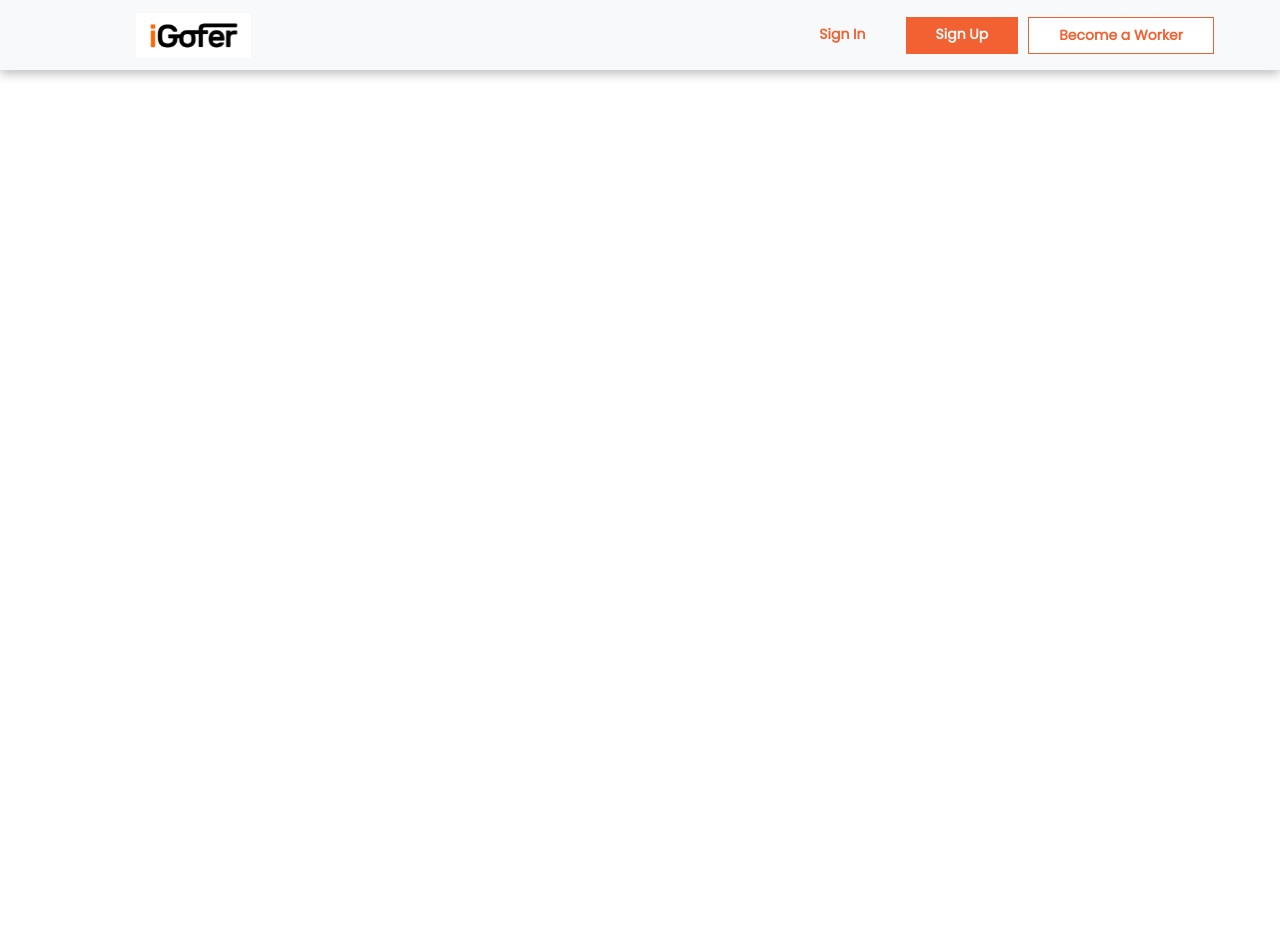
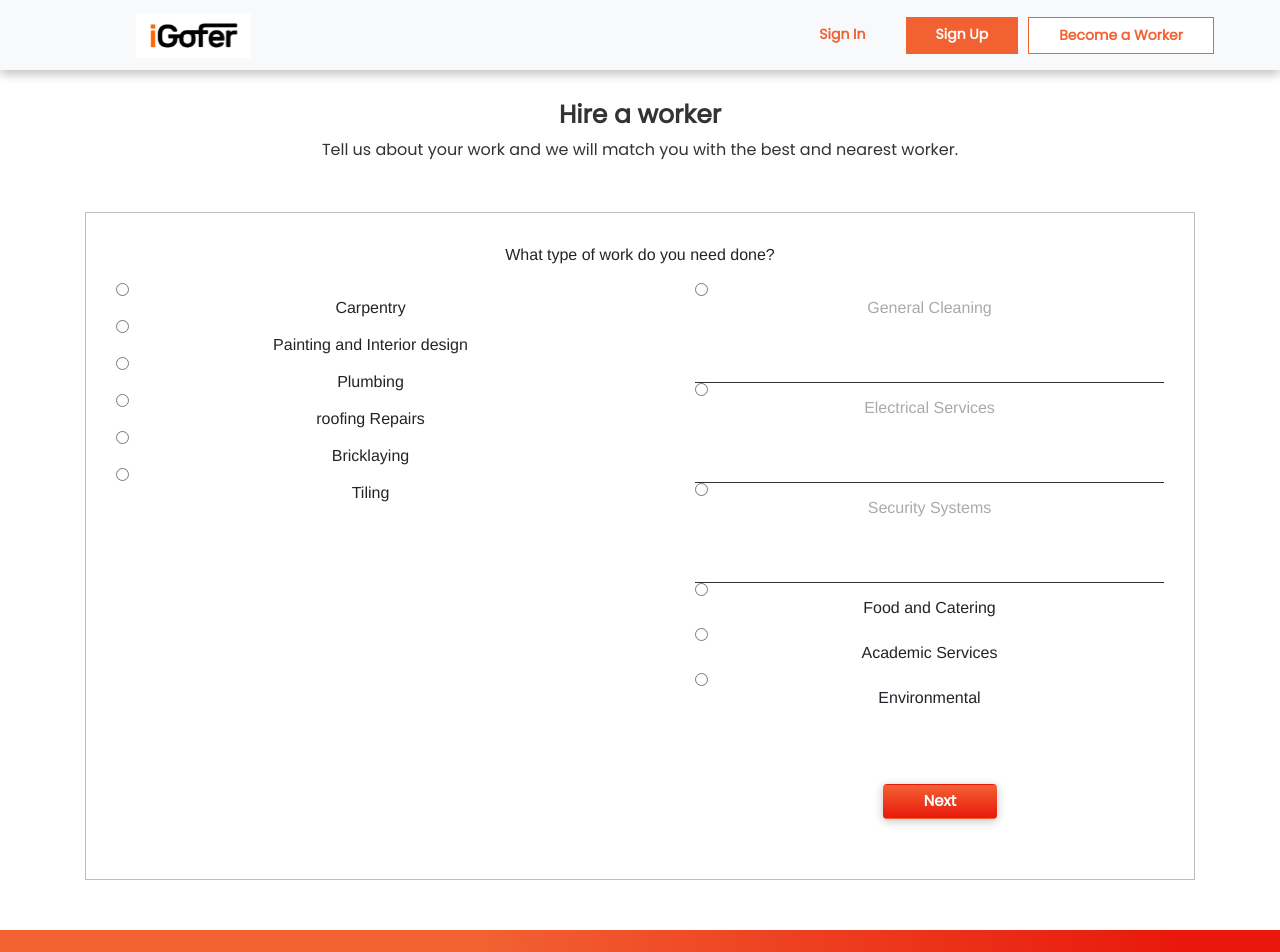
Before and after one commit to nonsoo24/iGofer-New, a Vue app: page /Hire in a window 1280 px wide. Shown: the top 952 px of the page. Before the commit the page ends 800 px from the top, so only its background shows below. Built offline with nearby package versions, Linux system fonts and the light colour scheme; a small style sheet from the web is missing; a web font is replaced by a local one.

Commit message:
new updates

```diff
--- /dev/null
+++ b/src/components/Hire.vue
@@ -0,0 +1,113 @@
+<template>
+    <div>
+        <section class="container" hire-form>
+        <h5 class="text-center">Hire a worker</h5>
+        <p class="text-center">Tell us about your work and we will match you with the best and nearest worker.</p>
+        <form action="">
+            <p>What type of work do you need done? </p>
+            <div class="row work-type-div">
+                <div class="col-md-6">
+                    <input type="radio" name="work-type" id="">Carpentry
+                    <input type="radio" name="work-type" id="">Painting and Interior design
+                    <input type="radio" name="work-type" id="">Plumbing
+                    <input type="radio" name="work-type" id="">roofing Repairs
+                    <input type="radio" name="work-type" id="">Bricklaying
+                    <input type="radio" name="work-type" id="">Tiling
+                </div>
+                <div class="col-md-6">
+                    <ul>
+                        <li> <input type="radio" name="work-type" id="cleaning">
+                    <label for="cleaning">General Cleaning</label>
+                    </li>
+
+                    <li>
+                    <input type="radio" name="work-type" id="electrical">
+                    <label for="electrical">Electrical Services</label>
+                    </li>
+
+                    <li>
+                    <input type="radio" name="work-type" id="security">
+                    <label for="security">Security Systems</label>
+                    </li>
+
+                    <input type="radio" name="work-type" id="catering">
+                    <label for="catering">Food and Catering</label>
+                    <input type="radio" name="work-type" id="academic">
+                    <label for="academic">Academic Services</label>
+                    <input type="radio" name="work-type" id="evironmental">
+                    <label for="evironmental">Environmental</label>
+                    </ul>
+                </div>
+            </div>
+            <button class="btn">Next</button>
+        </form>
+        </section>
+
+        <app-footer />
+    </div>
+</template>
+
+<script>
+import Footer from './Shared/Footer.vue'
+export default {
+    components: {
+        'app-footer': Footer
+    }
+
+}
+</script>
+
+<style scoped>
+    [hire-form] {
+        margin-top: 100px;
+    }
+
+    input {
+        display: block;
+        text-align: left
+    }
+
+    form {
+        border: 1px solid #BEBEBE;
+        padding: 30px;
+        margin: 50px auto
+    }
+
+    h5,h5+p, button {
+        font-family: "Poppins", "sans-serif";
+        font-style: normal;
+        color: #333333;
+    }
+
+    h5 {
+        font-weight: 600;
+        font-size: 25px;
+    }
+
+    h5+p {
+        font-weight: normal
+    }
+
+    button {
+        background: linear-gradient(180deg, #F26132 0%, #E8190C 100%);
+        box-shadow: 0px 2px 10px rgba(0, 0, 0, 0.25);
+        border-radius: 4px;
+        padding: 5px 40px;
+        color: #fff;
+        position: relative;
+        left: 300px;
+        top: 20px;
+        margin: 30px 0px 50px 0px;
+        font-size: 15px;
+        font-weight: 600;
+    }
+  ul li{
+  color: #AAAAAA;
+  display: block;
+  position: relative;
+  float: left;
+  width: 100%;
+  height: 100px;
+	border-bottom: 1px solid #333;
+}
+</style>
--- a/src/components/HomeContent.vue
+++ b/src/components/HomeContent.vue
@@ -6,7 +6,7 @@
             <p class="word pb-3">Choose from a pool of iGofer trained and verified professionals to <br> get your job
                 done.
             </p>
-            <button class="btn px-5 rounded">Hire a Worker</button>
+            <button class="btn px-5 rounded" @click="hire">Hire a Worker</button>
         </div>
         </section>
 
@@ -211,12 +211,20 @@
 </template>
 
 <script>
-import Footer from './Shared/Footer.vue'
+import Footer from './Shared/Footer.vue';
+// import Hire from './Hire.vue'
 export default {
 
   components: {
     'app-footer': Footer
-  }
+  },
+
+    methods: {
+        hire(){
+           this.$router.push({ path: 'Hire' })
+        }
+    }
+
 }
 </script>
 
--- a/src/routes.js
+++ b/src/routes.js
@@ -1,9 +1,11 @@
 import SignIn from './components/SignIn.vue';
 import HomeContent from './components/HomeContent.vue';
 import SignUp from './components/SignUp.vue';
+import Hire from './components/Hire.vue'
 
 export const routes = [
     {path: '', component: HomeContent},
     {path: '/SignIn', component: SignIn},
-    {path: '/SignUp', component: SignUp}
+    {path: '/SignUp', component: SignUp},
+    {path: '/Hire', component: Hire}
 ];
```
